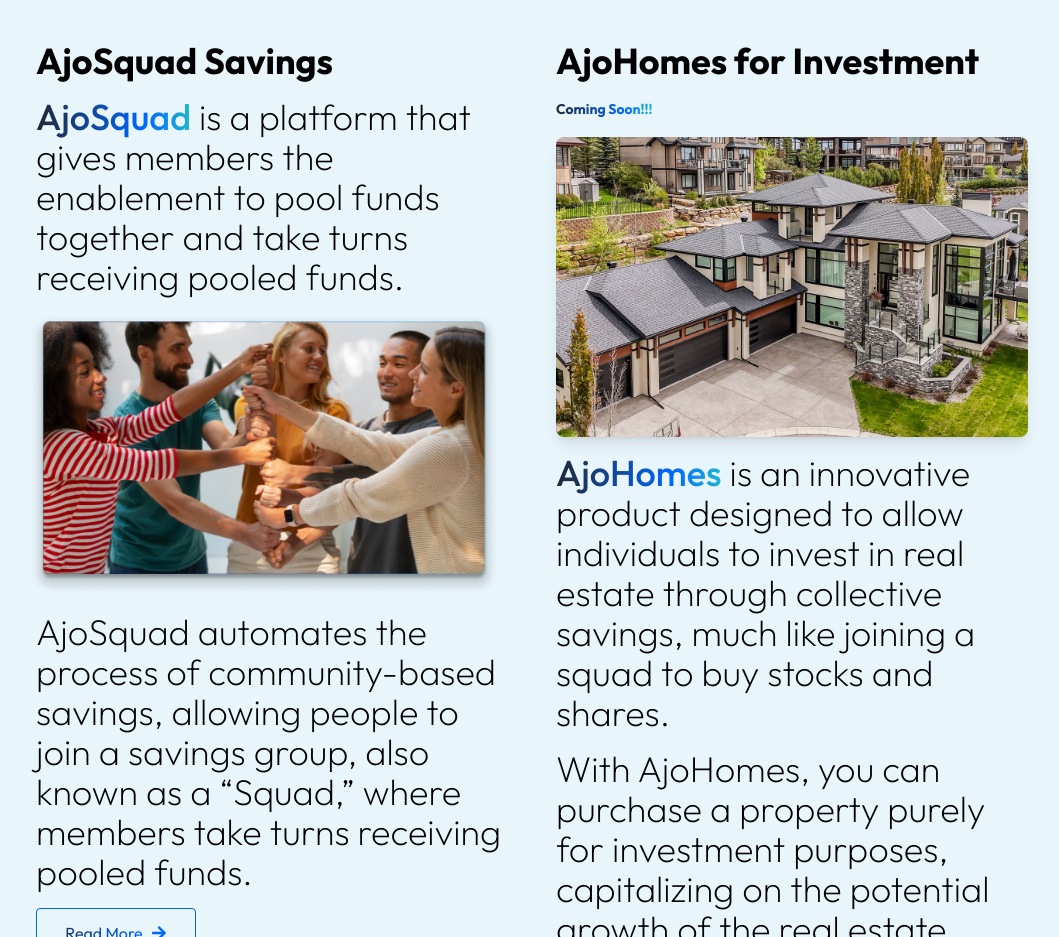
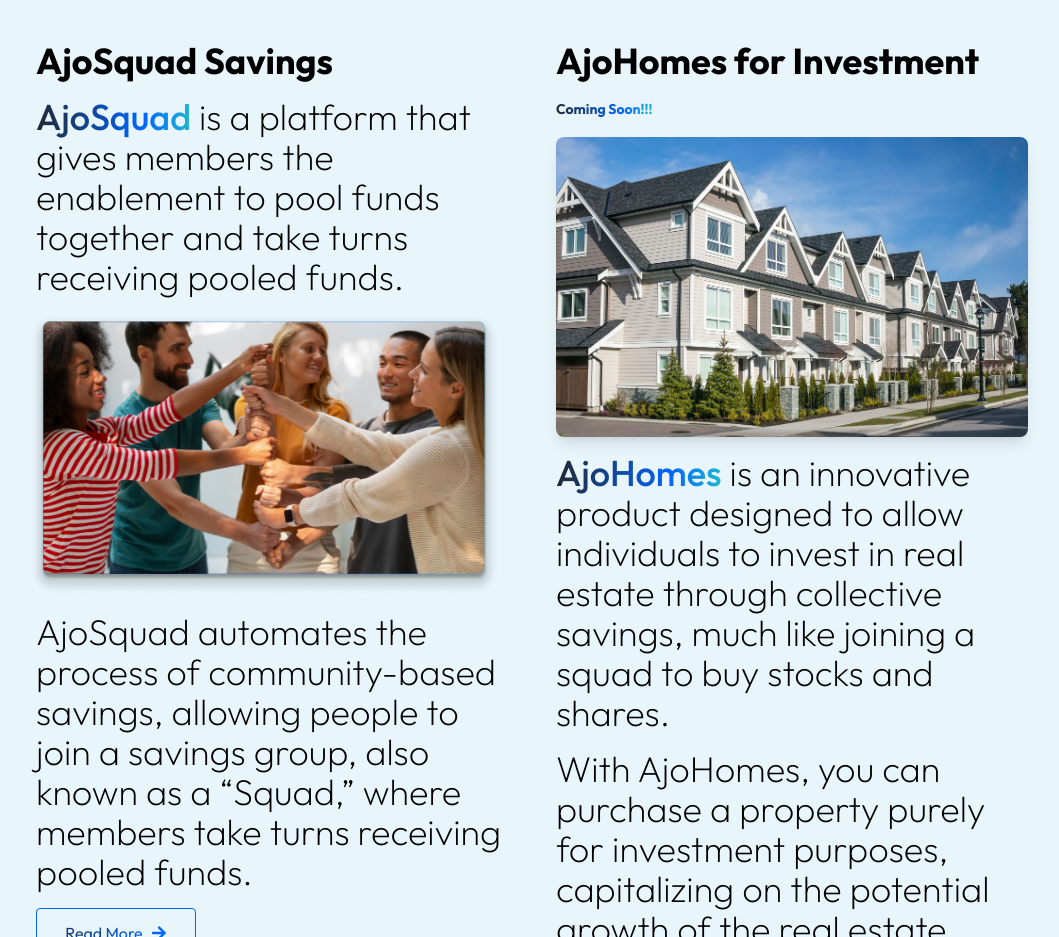
Before and after one commit to gammadefi/ajosquad-website, a Next.js app: page / in a window 1280 px wide. Shown: the part 1920-2857 px from the top of the page, without its empty margins (108-1167 px from the left). Built offline with nearby package versions, Linux system fonts and the light colour scheme.

Commit message:
"Updated image source in Products component from 'house-new.jpg' to 'average-home.jpg'"

```diff
--- a/src/sections/Hompage/Products.tsx
+++ b/src/sections/Hompage/Products.tsx
@@ -54,7 +54,7 @@
 
                         <Zoom triggerOnce delay={600}>
                             <div className="w-full h-[300px]">
-                                <img src='/assets/house-new.jpg' className='w-full object-cover rounded-lg shadow-lg  h-full my-4 mx-auto' alt="AjoHomes Investment" />
+                                <img src='/assets/average-home.jpg' className='w-full object-cover rounded-lg shadow-lg  h-full my-4 mx-auto' alt="AjoHomes Investment" />
                             </div>
                         </Zoom>
 
```
Also changed, not shown: public/assets/average-home.jpg (added).
